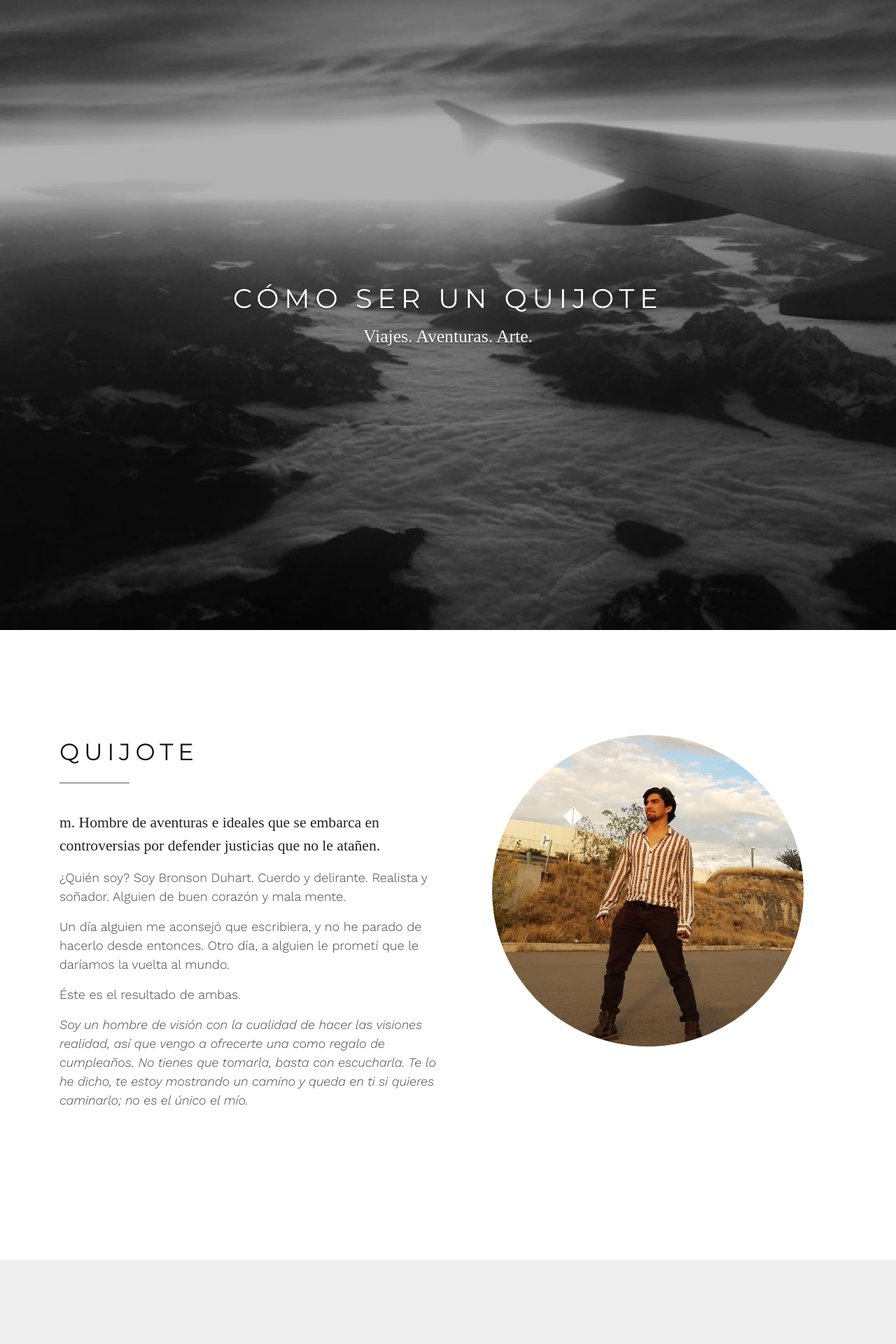
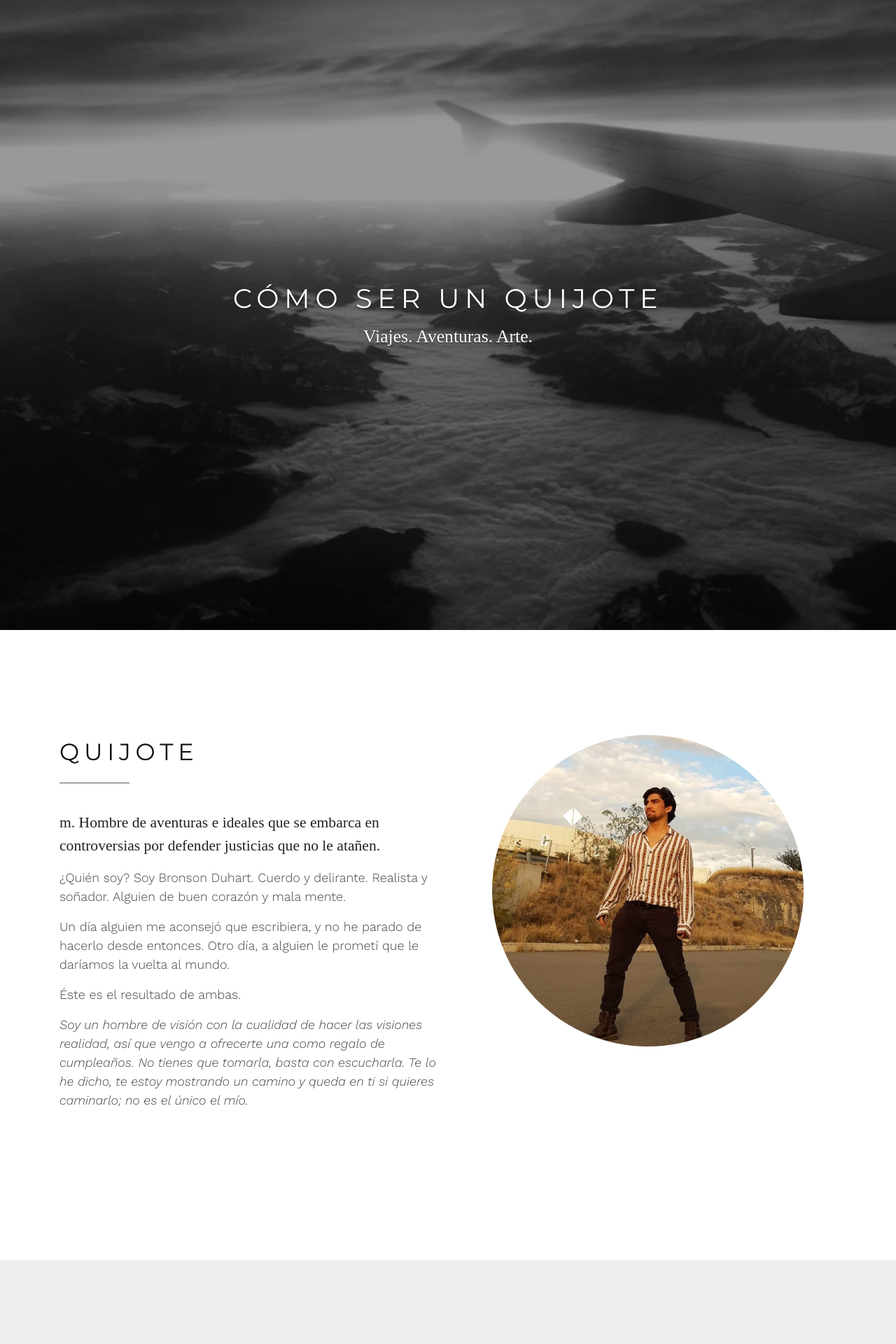
Before and after one commit to mrduhart/quijote, a Jekyll site: the page built from index.md, in a window 1280 px wide. Shown: the top 1920 px of the page at 70% size. Built offline with Jekyll 4.4.1, drawn with Linux system fonts in a browser that asks for light colours; nearby versions of some CDN libraries; some web fonts are replaced.

Commit message:
adjust section dimensions and refactor

```diff
--- a/_includes/cover.html
+++ b/_includes/cover.html
@@ -1,8 +1,8 @@
 {% capture cover_path %}{{ '/assets/img/' | relative_url | append: page.image }}{% endcapture %}
 
 <!-- cover  -->
-<section id="cover" class="intro cover">
-  <img id="img-cover" src="{{ cover_path }}" alt="" class="parallax grayscale-max" />
+<section id="cover" class="intro">
+  <img id="cover-img" src="{{ cover_path }}" alt="A nice cover picture" class="grayscale-max" />
 
   <div class="overlay"></div>
 
--- a/_layouts/default.html
+++ b/_layouts/default.html
@@ -89,7 +89,7 @@
     const cover = document.getElementById("cover");
     const topnav = document.getElementById("topnav");
     const footer = document.getElementById("page-footer");
-    const coverImage = document.getElementById("img-cover");
+    const coverImage = document.getElementById("cover-img");
 
     // Resizes cover image
     function resizeCoverImage(targetWidth, targetHeight) {
--- a/assets/css/colors.css
+++ b/assets/css/colors.css
@@ -15,7 +15,16 @@
   color: #222;
 }
 
+section, footer {
+  background-color: #fff;
+}
+
 footer {
+  color: #fff;
+  background-color: #111;
+}
+
+#cover {
   color: #fff;
   background-color: #111;
 }
@@ -28,7 +37,7 @@
   color: #222;
 }
 
-.cover, .post-thumbnail {
+.post-thumbnail {
   background-color: #111;
 }
 
--- a/assets/css/custom.css
+++ b/assets/css/custom.css
@@ -1,23 +1,37 @@
-html, body {
-  height: initial;
-}
-
-section, footer {
+section, header, footer {
   position: relative;
-  z-index: 1;
-  background-color: #fff;
+  width: 100%;
 }
 
 section {
   min-height: 100vh;
 }
 
-section.intro {
-  min-height: initial;
-  height: 100vh;
+/* Check for a more specific selector later */
+img {
+  max-width: 100%;
+  max-height: 100%;
 }
 
-img.parallax {
+#cover {
+  padding: 0;
+  height: 100vh;
+  overflow: hidden;
+  text-align: center;
+}
+
+.content {
+  position: absolute;
+  width: 100%;
+  top: 50%;
+  -webkit-transform: translate(0, -50%);
+  transform: translate(0, -50%);
+  -webkit-transition: all 0.3s;
+  transition: all 0.3s;
+  z-index: 10;
+}
+
+#cover-img {
   position: fixed;
 
   /* Center horizontally */
@@ -25,6 +39,9 @@
   top: 0;
   left: 50%;
   transform: translate(-50%, 0);
+
+  height: auto;
+  width: auto;
 
   /* To reset img selector values */
   /* Might need to update that one later */
@@ -36,7 +53,14 @@
 }
 
 .overlay {
-  opacity: 0.3;
+  position: absolute;
+  width: 100%;
+  height: 100%;
+  left: 0;
+  top: 0;
+  background: #000;
+  z-index: 2;
+  opacity: 0.4;
 }
 
 .no-opacity {
@@ -46,24 +70,6 @@
 .greyscale-max,.grayscale-max,.hover-greyscale:hover,.hover-grayscale:hover{filter:grayscale(100%)}
 .greyscale,.grayscale{filter:grayscale(75%)}
 .greyscale-min,.grayscale-min{filter:grayscale(50%)}
-
-@media (max-width: 767.98px) {
-  .content {
-    top: 50%;
-    -webkit-transform: translate(0, -50%);
-    transform: translate(0, -50%);
-  }
-}
-
-.intro {
-  text-align: center;
-}
-
-/* Check for a more specific selector later */
-img {
-  max-width: 100%;
-  max-height: 100%;
-}
 
 .post-thumbnails .box {
   position: relative;
--- a/assets/css/fonts.css
+++ b/assets/css/fonts.css
@@ -12,6 +12,18 @@
 
 .copyright {
   font-style: initial;
+}
+
+.intro h1,
+.intro h2,
+.intro h3,
+.intro p {
+  color: #fff;
+  text-shadow: 0 1px 2px rgba(0, 0, 0, 0.6);
+}
+
+.intro p {
+  font-size: 1.35rem;
 }
 
 h1, h2, h3, h4, h5, h6 {
--- a/assets/css/style.default.css
+++ b/assets/css/style.default.css
@@ -43,7 +43,7 @@
   }
 }
 
-.overlay {
+/* .overlay {
   position: absolute;
   width: 100%;
   height: 100%;
@@ -52,7 +52,7 @@
   background: #000;
   z-index: 2;
   opacity: 0.6;
-}
+} */
 
 .heading {
   margin-bottom: 40px;
@@ -143,7 +143,7 @@
 =====================
 *
 */
-.intro {
+/* .intro {
   position: relative;
   width: 100%;
   height: 100%;
@@ -188,7 +188,7 @@
     -webkit-transform: translate(0, 0);
     transform: translate(0, 0);
   }
-}
+} */
 
 /*
 *
```
